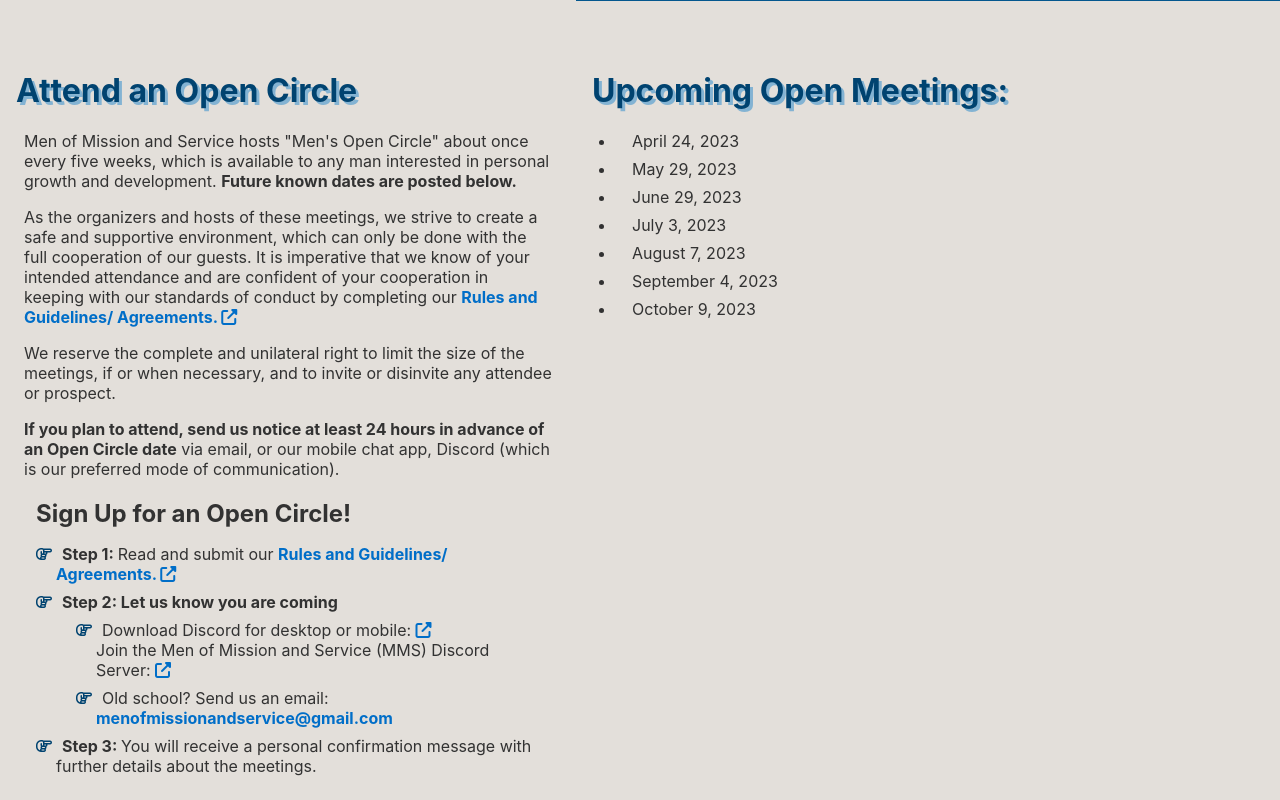
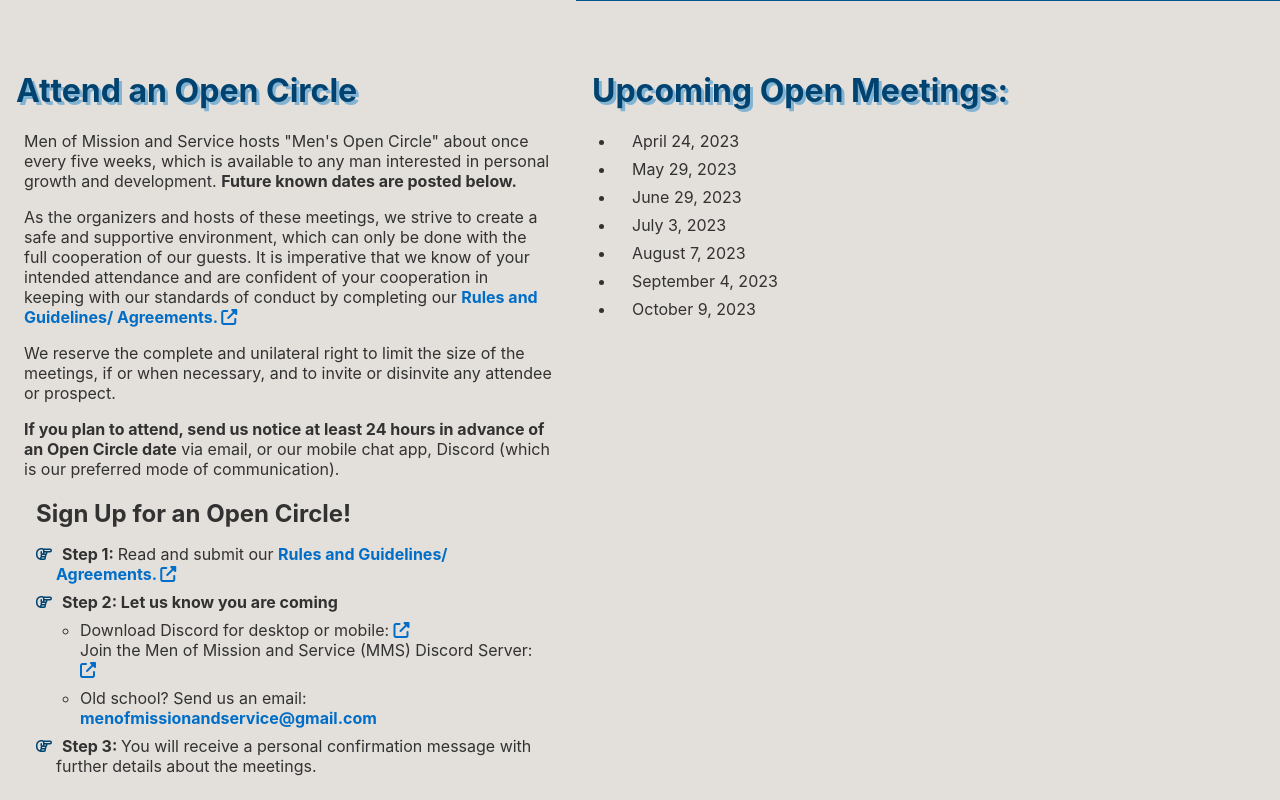
Before and after one commit to IntuitiveHarmony/igroup-site, a React (Create React App) app: page / in a window 1280 px wide. Shown: the part 1289-2089 px from the top of the page. Built offline with nearby package versions, Linux system fonts and the light colour scheme.

Commit message:
bullet styling

```diff
--- a/src/App.css
+++ b/src/App.css
@@ -109,12 +109,13 @@ body {
   margin:0 10px 0 -26px;
   color: #aa1717;
 }
-.handCheck li:before {
+.handCheck > li:before {
   font-family: "FontAwesome";
   content: "\f0a4";
   margin: 0 10px 0 -20px;
   color: rgb(0, 67, 112);
 }
+
  /* ~~~~~~~~~~~~~~~~~~~~~~~~~~~~~~~~~~~~~~~~~~~~~~~~~~~~~~~~~~ */
 .calendarContainer {
   top: 5em;
@@ -166,8 +167,9 @@ body {
   padding-bottom: .5em;
 }
 .subSteps > li {
-  list-style: none;
-  padding-left: 1em;
+  /* list-style: none; */
+
+  /* padding-left: 1em; */
   padding-right: 2em;
   padding-bottom: .5em;
 }
```
